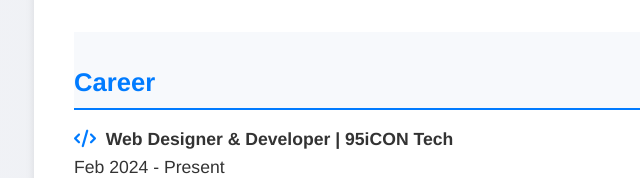
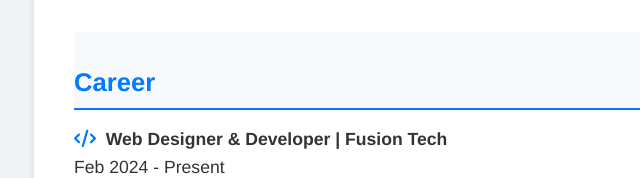
Before and after one commit to asifiqbalwd/Assignment-12-CV-with-HTML-CSS-, a plain HTML site: page index.html in a window 1280 px wide. Shown: the part 1220-1398 px from the top of the page, 206-846 px from the left. Drawn offline with Linux system fonts and the light colour scheme.

Commit message:
Body info change

```diff
--- a/index.html
+++ b/index.html
@@ -54,8 +54,7 @@
         <section class="career">
             <h3>Career</h3>
             <ul class="simple">
-                <li><i class="fa-solid fa-code"></i><strong>&nbsp Web Designer & Developer | 95iCON
-                        Tech</strong>
+                <li><i class="fa-solid fa-code"></i><strong>&nbsp Web Designer & Developer | Fusion Tech</strong>
                     <br>Feb 2024 - Present
                     <ul>
                         <li> &nbsp <i class="fa-solid fa-minus"></i>Met with clients to discuss project requirements and
```
Also changed, not shown: 1 other file.
